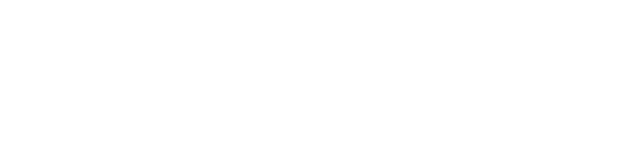
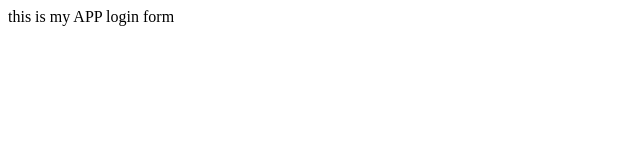
Before and after one commit to Yuehan017/Test1, a plain HTML site: page index.html in a window 1280 px wide. Shown: the whole page, without its empty margins (0-640 px from the left). Drawn offline with Linux system fonts and the light colour scheme.

Commit message:
login form

```diff
--- /dev/null
+++ b/dir2/app2.js
@@ -0,0 +1 @@
+console.log(123);
--- a/index.html
+++ b/index.html
@@ -3,5 +3,9 @@
 <title>My app111</title>
 <title>My app111</title>
 </head>
+<body>
 
+ this is my APP
+ login form
+</body>
 </html>
```
Also changed, not shown: log.txt (added), login.html (added).
